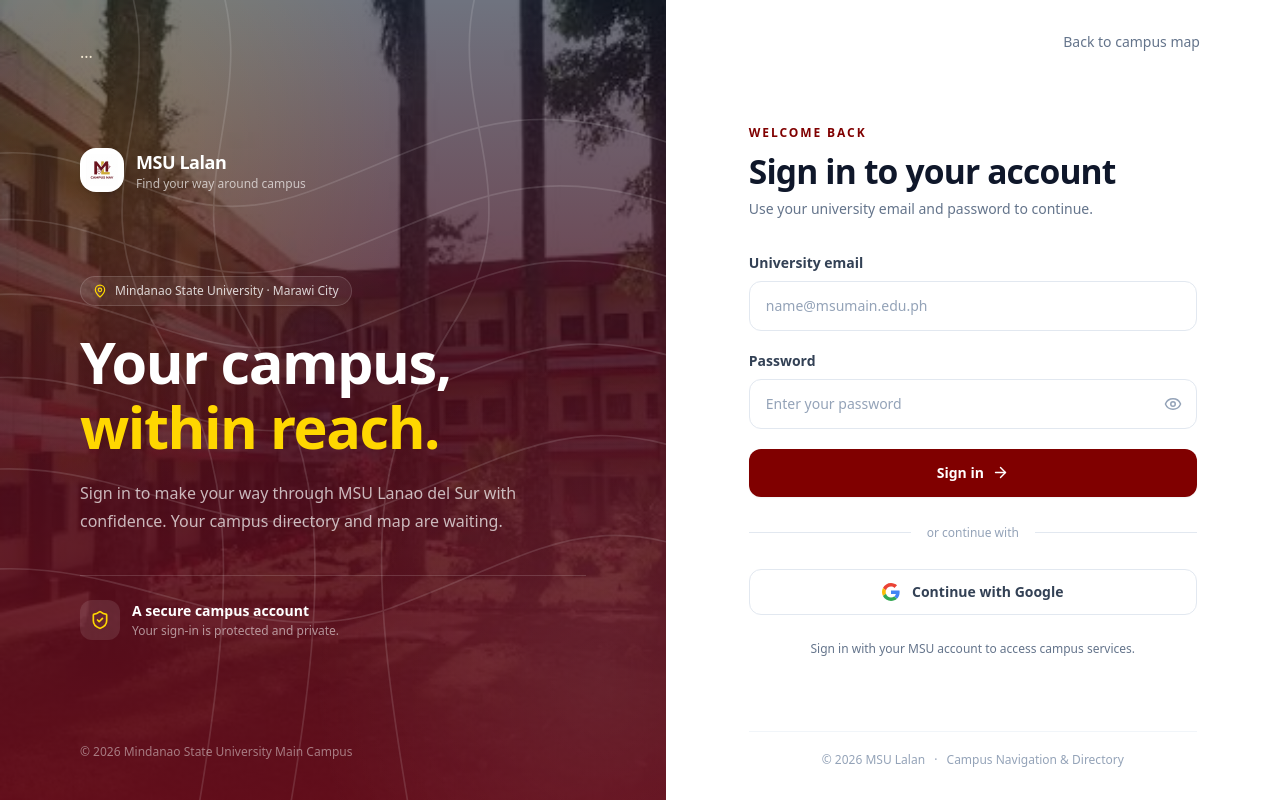
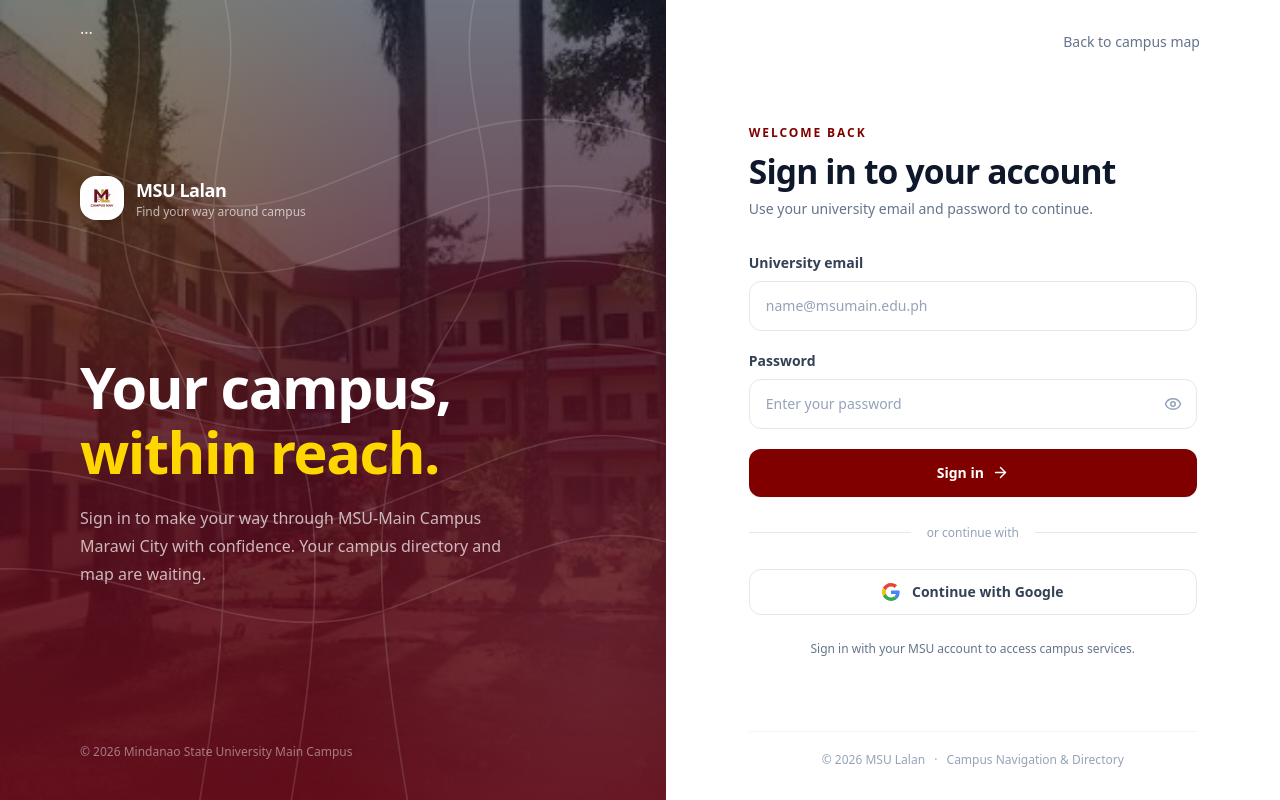
Before and after one commit to MSU-Students/msu-lalan, a Nuxt app in the folder client/: page /login in a window 1280 px wide. Built offline with nearby package versions, Linux system fonts and the light colour scheme.

Commit message:
Update login page text and adjust layout for improved clarity

```diff
--- a/client/pages/login.vue
+++ b/client/pages/login.vue
@@ -1,6 +1,6 @@
 <template>
   <main class="min-h-screen bg-white lg:grid lg:grid-cols-[1.04fr_0.96fr]">
-  <section class="relative hidden min-h-screen overflow-hidden bg-slate-900 text-white lg:flex lg:flex-col lg:justify-between lg:px-14 lg:py-10 xl:px-20">
+  <section class="relative hidden min-h-screen overflow-hidden bg-slate-900 text-white lg:flex lg:flex-col lg:justify-between lg:px-14 lg:pt-4 lg:pb-10 xl:px-20">
   <div class="absolute inset-0 z-0">
     <img
       src="~/assets/login-left-img.jpeg"
@@ -18,12 +18,9 @@
 
   ...
     <NuxtLink to="/" class="relative z-10 inline-flex w-fit items-center gap-3 rounded-md focus-visible:outline focus-visible:outline-2 focus-visible:outline-offset-4 focus-visible:outline-[#ffd700]">
-      <!-- White Badge Container -->
       <span class="flex h-11 w-11 items-center justify-center overflow-hidden rounded-2xl bg-white p-1.5 shadow-md">
         <img src="~/assets/logo.png" alt="MSU Lalan Logo" class="h-full w-full object-contain" />
       </span>
-
-      <!-- Text Section -->
       <span>
         <span class="block text-lg font-bold tracking-tight">MSU Lalan</span>
         <span class="block text-xs font-medium text-white/65">Find your way around campus</span>
@@ -31,28 +28,14 @@
     </NuxtLink>
 
       <div class="relative z-10 max-w-xl pb-5">
-        <div class="mb-6 inline-flex items-center gap-2 rounded-full border border-white/15 bg-white/[0.07] px-3 py-1.5 text-xs font-medium text-white/80">
-          <MapPin :size="14" class="text-[#ffd700]" aria-hidden="true" />
-          Mindanao State University · Marawi City
-        </div>
         <h1 class="max-w-lg text-5xl font-semibold leading-[1.12] tracking-tight xl:text-[3.6rem]">
           Your campus,<br />
           <span class="text-[#ffd700]">within reach.</span>
         </h1>
         <p class="mt-5 max-w-md text-base leading-7 text-white/70">
-          Sign in to make your way through MSU Lanao del Sur with confidence.
+          Sign in to make your way through MSU-Main Campus Marawi City with confidence.
           Your campus directory and map are waiting.
         </p>
-
-        <div class="mt-10 flex items-center gap-3 border-t border-white/15 pt-6">
-          <span class="flex h-10 w-10 items-center justify-center rounded-xl bg-white/10 text-[#ffd700]">
-            <ShieldCheck :size="20" aria-hidden="true" />
-          </span>
-          <div>
-            <p class="text-sm font-semibold">A secure campus account</p>
-            <p class="mt-0.5 text-xs text-white/55">Your sign-in is protected and private.</p>
-          </div>
-        </div>
       </div>
 
       <p class="relative z-10 text-xs text-white/45">
```
